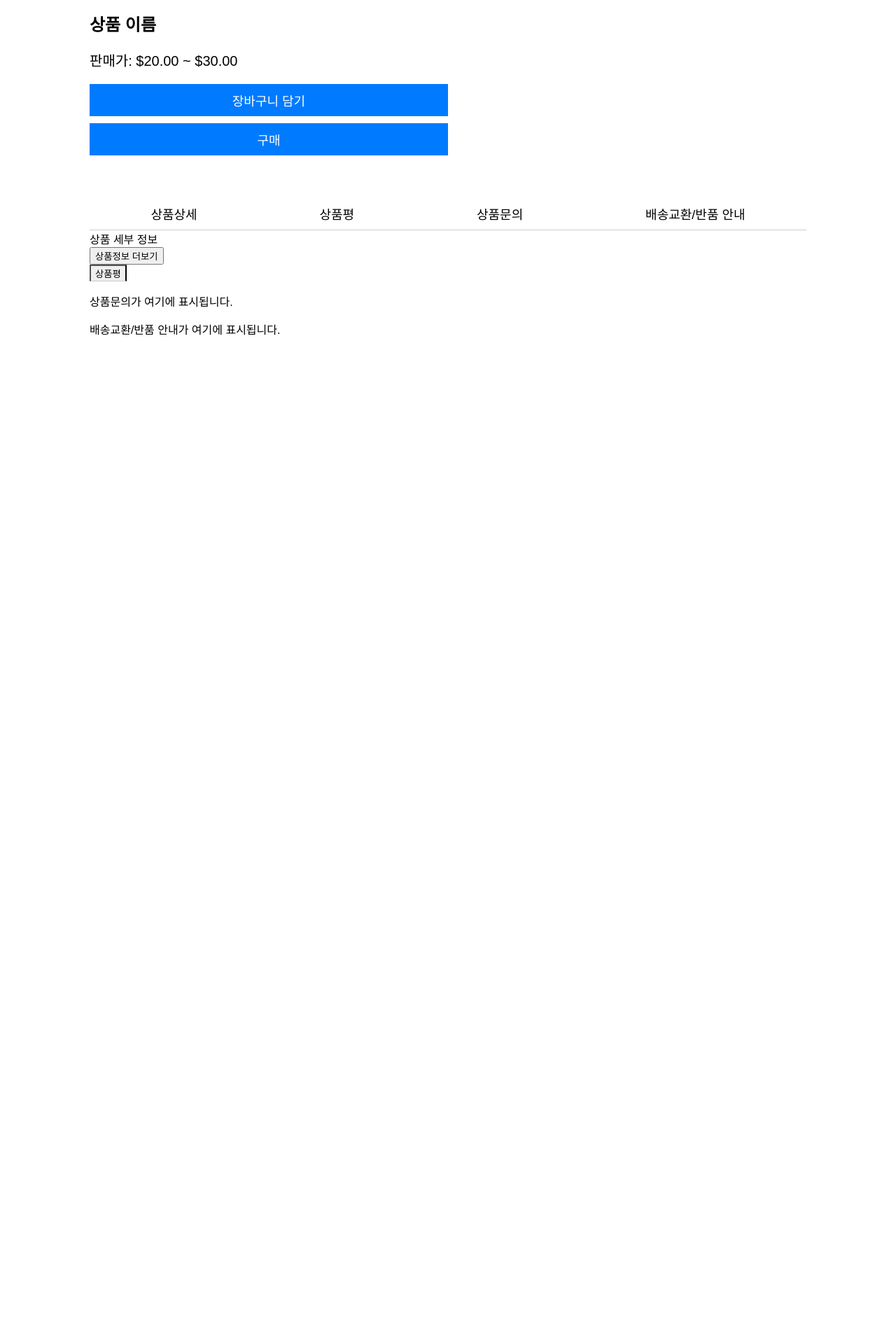
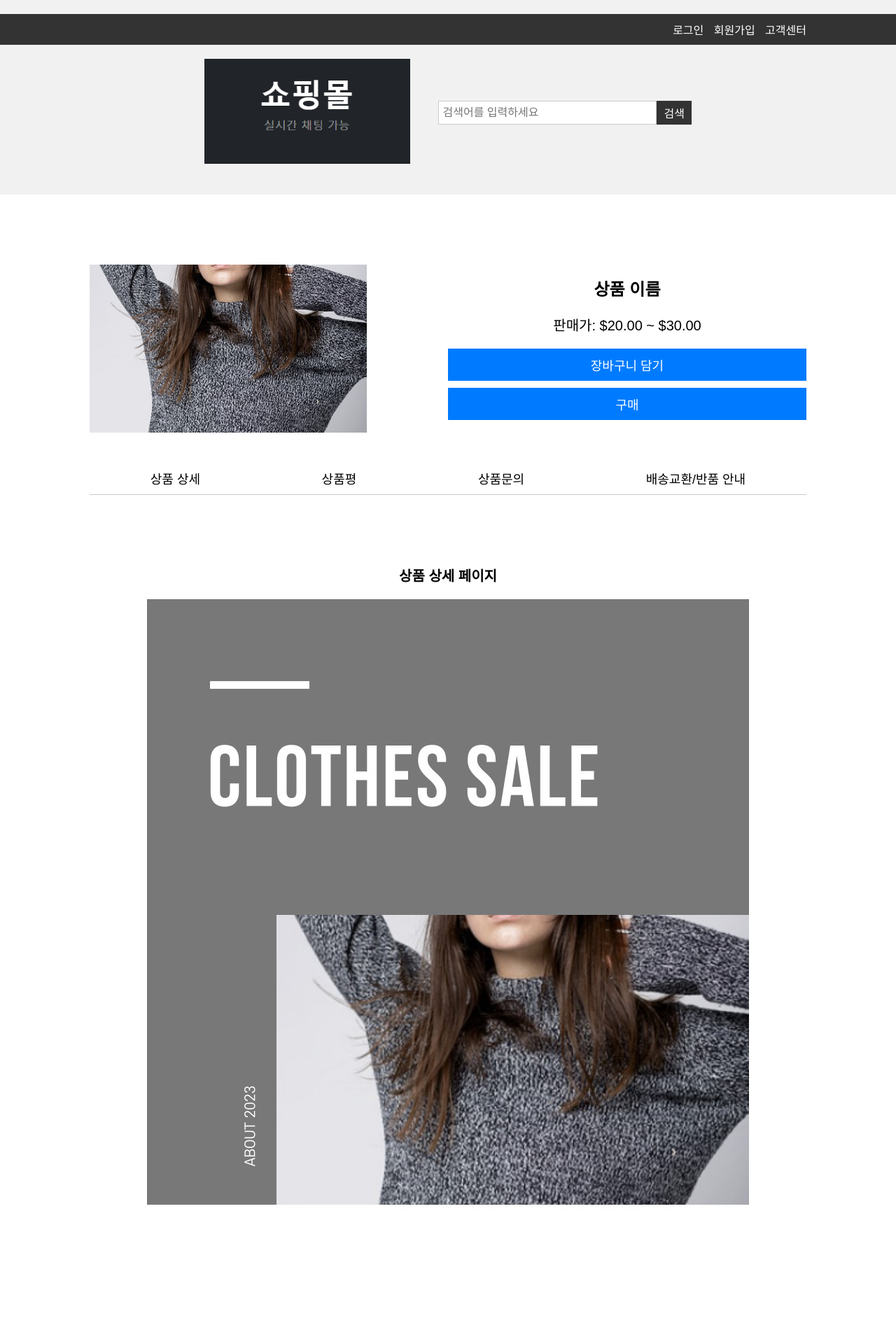
Before and after one commit to KHJ12346/-, a PHP site: the page made by detail page/니트2 판매 페이지.php in a window 1280 px wide. Shown: the top 1920 px of the page at 70% size. Before the commit the page ends 479 px from the top, so only its background shows below. Run offline with PHP 8.4, Linux system fonts and the light colour scheme.

Commit message:
Add files via upload

```diff
--- a/detail page/니트2 판매 페이지.html
+++ b/detail page/니트2 판매 페이지.html
@@ -34,7 +34,7 @@
     <div class="container">
         <div class="product-info">
             <div class="product-image">
-                <img src="../니트2.jpg" alt="상품 이미지"></a>
+                <img src="../image/니트2.jpg" alt="상품 이미지"></a>
             </div>
             <div class="product-details">
                 <h1 class="product-title">상품 이름</h1>
--- a/detail page/니트2 판매 페이지.php
+++ b/detail page/니트2 판매 페이지.php
@@ -4,157 +4,38 @@
     <meta charset="UTF-8">
     <meta name="viewport" content="width=device-width, initial-scale=1.0">
     <title>상품 판매 페이지</title>
-<style>
-        body {
-            font-family: 'Arial', sans-serif;
-            margin: 0;
-            padding: 0;
-        }
-        .container {
-            width: 80%;
-            margin: 0 auto;
-        }
-        .product-info {
-            display: flex;
-            justify-content: space-between;
-            margin-bottom: 30px;
-        }
-        .product-image {
-            width: 50%;
-            max-height: 100%;
-            overflow: hidden;
-        }
-        .product-image img {
-            max-width: 100%;
-        }
-        .product-details {
-            width: 50%;
-        }
-        .product-title {
-            font-size: 24px;
-            font-weight: bold;
-            margin-bottom: 20px;
-        }
-        .product-price {
-            font-size: 20px;
-            color: black;
-            margin-bottom: 20px;
-        }
-        .buttons {
-            margin-bottom: 20px;
-        }
-        .buttons button {
-            width: 100%;
-            padding: 10px 0;
-            font-size: 18px;
-            background-color: #007BFF;
-            color: white;
-            border: none;
-            cursor: pointer;
-            margin-bottom: 10px;
-        }
-        .buttons button:hover {
-            background-color: #0056B3;
-        }
-        .tab-menu {
-            display: flex;
-            justify-content: space-around;
-            border-bottom: 1px solid #ccc;
-        }
-        .tab-menu button {
-            padding: 10px 0;
-            font-size: 18px;
-            background-color: transparent;
-            border: none;
-            cursor: pointer;
-            outline: none;
-        }
-        .tab-content {
-            display: block;
-        }
-        .tab-content.active {
-            display: block;
-        }
-        .tab-image {
-        display: block;
-            margin: 0 auto;
-        max-width: 100%;
-        }
-        .show-more {
-            display: flex;
-            justify-content: center;
-            margin-bottom: 20px;
-        }
-        .tab-content#reviews img,
-        .tab-content#inquiries img {
-          display: none;
-      }
-        .review {
-        border: 1px solid #ccc;
-        margin-bottom: 20px;
-        padding: 10px;
-      }
-
-      .review-header {
-        display: flex;
-        justify-content: space-between;
-        margin-bottom: 10px;
-      }
-
-      .review-author {
-        font-weight: bold;
-      }
-
-      .review-date {
-        color: #777;
-      }
-
-      .review-body {
-        margin-left: 20px;
-      }
-
-      .review-body p {
-        margin-bottom: 10px;
-      }
-
-      .review-comments {
-        margin-left: 20px;
-        padding-left: 20px;
-        border-left: 1px solid #ccc;
-      }
-
-      .comment {
-        margin-bottom: 10px;
-      }
-
-      .comment-author {
-        font-weight: bold;
-      }
-
-      .comment-date {
-        color: #777;
-      }
-       .center-image {
-        display: block;
-        margin: 0 auto;
-        max-width: 100%;
-      }
-        .hidden-image {
-            height: 50%;
-            overflow: hidden;
-	}
-	.hidden-content {
-            max-height: 200px;
-            overflow: hidden;
-            transition: max-height 0.5s ease-in-out;
-       }
-    </style>
+    <link rel="stylesheet" href="css/style.css">
 </head>
 <body>
-    <body onload="openTabOnLoad()">
+        <!-- 네비게이션 바 -->
+    <nav class="navbar">
+        <div class="navbar-top">
+            <div class="navbar-top-content container">
+                <div class="account">
+                    <a href="#">로그인</a>
+                    <a href="#">회원가입</a>
+                    <a href="#">고객센터</a>
+                </div>
+            </div>
+        </div>
+            <div class="navbar-content container">
+                <div class="navbar-top-content">
+            <a href="../index.html" class="shop-logo">
+                <img src="image/쇼핑몰 그림.png" alt="쇼핑몰 로고">
+            </a>
+            <form action="#" class="search-form">
+                <input type="text" placeholder="검색어를 입력하세요">
+                <button type="submit">검색</button>
+            </form>
+        </div>
+    </nav>
+    <body onload="openTabOnLoad() ; showMoreInfo(); resizeIframe();">
     <!-- 상품 판매 페이지의 구조 ... -->
     <div class="container">
         <div class="product-info">
+            <div class="product-image">
+                <img src="../image/니트2.jpg" alt="상품 이미지"></a>
+            </div>
             <div class="product-details">
                 <h1 class="product-title">상품 이름</h1>
                 <p class="product-price"> 판매가: $20.00 ~ $30.00</p>
@@ -165,17 +46,23 @@
             </div>
         </div>
         <div class="tab-menu">
-            <button onclick="openTab(event, 'details')">상품상세</button>
-            <button onclick="openTab(event, 'reviews')">상품평</button>
-            <button onclick="openTab(event, 'inquiries')">상품문의</button>
-            <button onclick="openTab(event, 'shipping-returns')">배송교환/반품 안내</button>
+             <button onclick="openTab(event, 'details')" class="tablinks" href="#">상품 상세</button>
+            <button onclick="openTab(event, 'reviews')" class="tablinks" href="#">상품평</button>
+            <button onclick="openTab(event, 'inquiries')" class="tablinks" href="#">상품문의</button>
+            <button onclick="openTab(event, 'shipping-returns')" class=" tablinks" href="#">배송교환/반품 안내</button>
         </div>
         <div class="tab-content" id="details">
-             <div>상품 세부 정보</div>
-    		<button id="show-more-button" onclick="showMoreInfo()">상품정보 더보기</button>
+            <img src="image/니트2.jpg" alt="상품 이미지">
         </div>
         <div class="tab-content" id="reviews">
-               <button class="tab-menu button active" onclick="openTab(event, 'reviews')">상품평</button>
+            <p>상품평이 여기에 표시됩니다.</p>
+           </div>
+           <div class="tab-content" id="inquiries">
+            <p>상품문의가 여기에 표시됩니다.</p>
+        </div>
+        <div class="tab-content" id="shipping-returns">
+            <p>배송교환/반품 안내가 여기에 표시됩니다.</p>
+        </div>
     </div>
         <script>
           var reviewsTab = document.querySelector("#reviews button");
@@ -184,40 +71,30 @@
           reviewsTab.addEventListener("click", function() {
             reviewsImg.style.display = "none";
           });
-        </script>
-
-        <div class="tab-content" id="inquiries">
-            <p>상품문의가 여기에 표시됩니다.</p>
-        </div>
-        <div class="tab-content" id="shipping-returns">
-            <p>배송교환/반품 안내가 여기에 표시됩니다.</p>
-        </div>
-    </div>
-        <script>
             function openTabOnLoad() {
             openTab(null, 'details');
+            var firstTabButton = document.querySelector(".tab-menu button");
+            firstTabButton.classList.add("active");
             }
 
           function openTab(evt, tabName) {
            var i, tabContent, tabLinks;
-
             tabContent = document.getElementsByClassName("tab-content");
             for (i = 0; i < tabContent.length; i++) {
               tabContent[i].style.display = "none";
             }
-
-            tabLinks = document.getElementsByClassName("tab-menu button");
+            tabLinks = document.getElementsByClassName("tablinks");
             for (i = 0; i < tabLinks.length; i++) {
               tabLinks[i].className = tabLinks[i].className.replace(" active", "");
             }
-
-            if (tabName === "reviews") {
-              var reviewsImg = document.querySelector("#reviews img");
-              reviewsImg.style.display = "none";
-            }
-
+            if (tabName === "details") {
               document.getElementById(tabName).style.display = "block";
               evt.currentTarget.className += " active";
+            }
+            else {
+              document.getElementById(tabName).style.display = "block";
+              evt.currentTarget.className += " active";
+              document.getElementById("details").style.display = "none";
             }
           // 상품평 댓글 닫기
             var reviews = document.getElementById("reviews");
@@ -242,20 +119,24 @@
                 }
               });
               body.appendChild(commentButton);
-		  function openTabOnLoad() {
-              openTab(null, 'details');
-            }
             });
             function showMoreInfo() {
-   		var hiddenImageDiv = document.getElementById("hidden-image");
+    	 	   var hiddenContent = document.querySelector(".hidden-content");
                var showMoreButton = document.getElementById("show-more-button");
-    if (hiddenImageDiv.style.maxHeight === "50%") {
-        hiddenImageDiv.style.maxHeight = "none";
+               if (hiddenContent.style.maxHeight === "200px") {
+                   hiddenContent.style.maxHeight = "none";
+                   hiddenImage.style.maxHeight = "none";
                    showMoreButton.innerText = "상품정보 접기";
                 } else {
-        hiddenImageDiv.style.maxHeight = "50%";
+                    hiddenContent.style.maxHeight = "200px";
+                    hiddenImage.style.maxHeight = "50%";
                     showMoreButton.innerText = "상품정보 더보기";
                 }
+            }
+              function resizeIframe() {
+              var iframe = document.getElementById("content-frame");
+              iframe.height = "";
+              iframe.height = iframe.contentWindow.document.body.scrollHeight + "px";
             }
         }
         </script>
```
Lines whose indentation alone changed are shown as unchanged.
